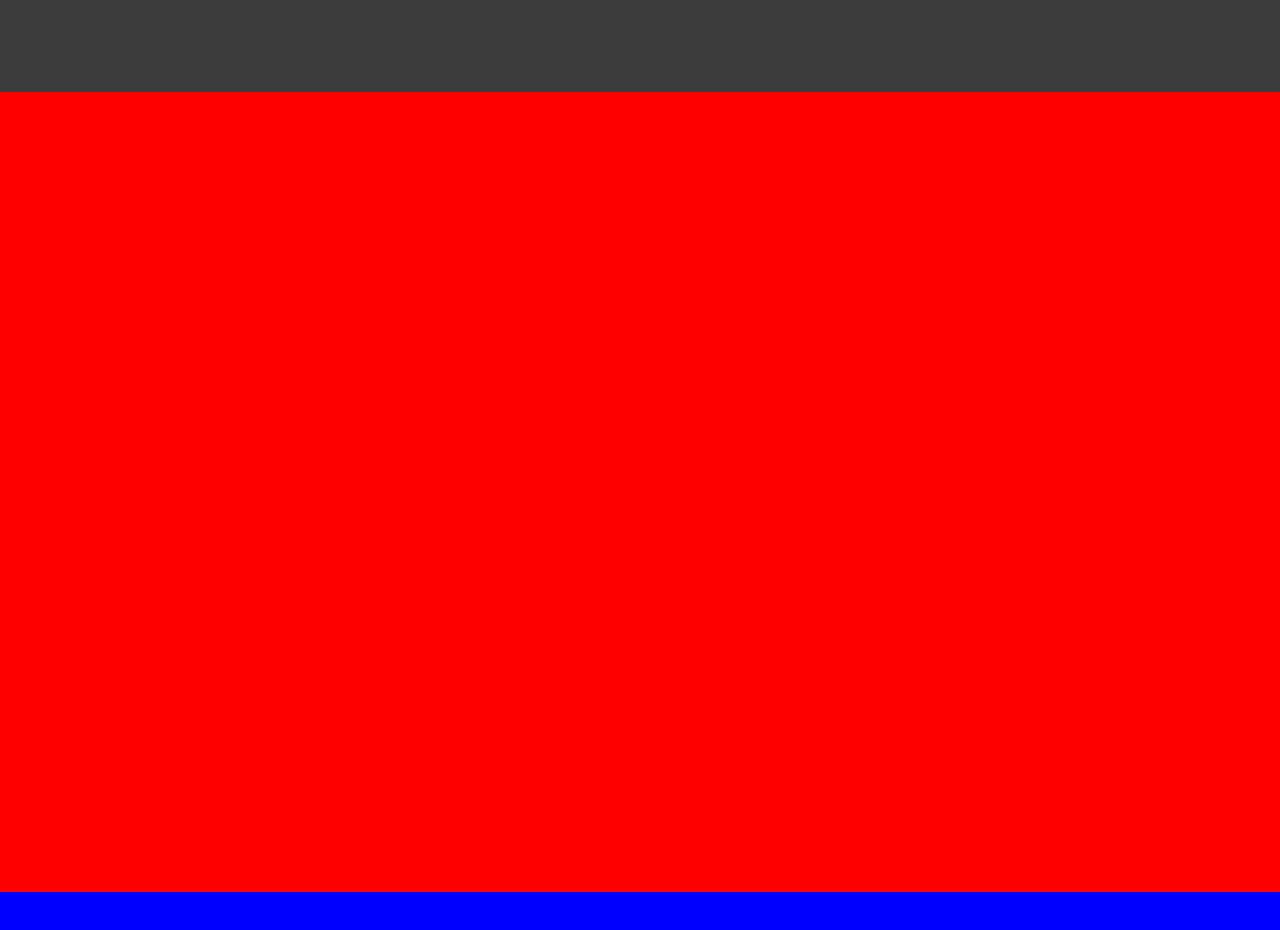
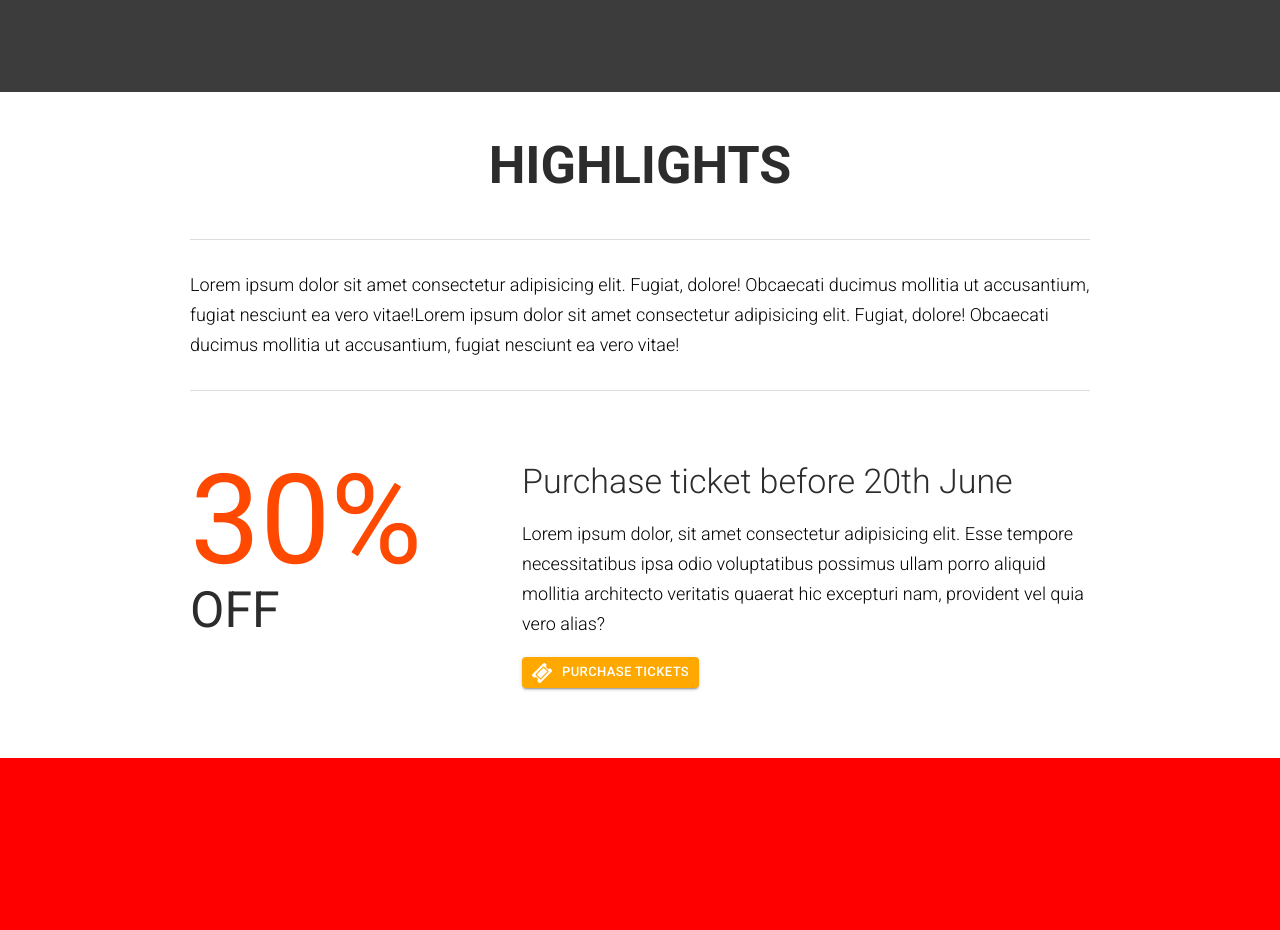
Before and after one commit to chaviduKW/the_venue, a React (Vite) app: page / in a window 1280 px wide. Shown: the part 1380-2310 px from the top of the page. Built offline with nearby package versions, Linux system fonts and the light colour scheme.

Commit message:
feat: highlights

```diff
--- a/src/App.tsx
+++ b/src/App.tsx
@@ -5,6 +5,7 @@ import Header from './components/header_footer/Header';
 import Footer from './components/header_footer/Footer';
 import Featured from './components/featured';
 import VenueNfo from './components/venueNfo';
+import Highlights from './components/highlights';
 
 
 const App = ()=> {
@@ -21,6 +22,10 @@ const App = ()=> {
         <VenueNfo/>
       </>
 
+      <>
+        <Highlights/>
+      </>
+
       <div style={{backgroundColor:'red',height:'800px'}}></div>
       <div style={{backgroundColor:'blue',height:'800px'}}></div>
       <div style={{backgroundColor:'green',height:'800px'}}></div>
--- /dev/null
+++ b/src/components/highlights/Description.tsx
@@ -0,0 +1,20 @@
+import {Fade} from 'react-awesome-reveal';
+
+const Description = () =>{
+    return(
+        <Fade>
+            <div className="center_wrapper">
+                <h2>Highlights</h2>
+                <div className='highlight_description'>
+                    Lorem ipsum dolor sit amet consectetur adipisicing elit.
+                    Fugiat, dolore! Obcaecati ducimus mollitia ut accusantium,
+                    fugiat nesciunt ea vero vitae!Lorem ipsum dolor sit amet consectetur adipisicing elit.
+                    Fugiat, dolore! Obcaecati ducimus mollitia ut accusantium,
+                    fugiat nesciunt ea vero vitae!
+                </div>
+            </div>
+        </Fade>
+    )
+}
+
+export default Description
--- /dev/null
+++ b/src/components/highlights/Discount.tsx
@@ -0,0 +1,65 @@
+import {useState, useEffect} from 'react';
+import {Fade,Slide} from 'react-awesome-reveal';
+import MyButton from '../utils/MyButton';
+
+const Discount = () =>{
+
+    const end = 30;
+    const [start,setStart]= useState(0);
+    const porcentage = ()=>{
+        if(start<end){
+            setStart(prevCount => prevCount+1);
+        }
+    }
+
+    useEffect(()=>{
+        if(start>0 && start<end ){
+            setTimeout(()=>{
+                setStart(prevCount => prevCount+1);
+            },30)
+        }
+    },[start])
+
+    return(
+        <div className="center_wrapper">
+            <div className="discount_wrapper">
+                <Fade
+                    onVisibilityChange={(inView)=>{
+                        if(inView){
+                            porcentage();
+                        }
+                    }}
+                >
+                    <div className="discount_porcentage">
+                        <span>{start}%</span>
+                        <span>OFF</span>
+                    </div>
+                </Fade>
+
+                <Slide direction='right'>
+                    <div className="discount_description">
+                        <h3>Purchase ticket before 20th June</h3>
+                        <p>
+                            Lorem ipsum dolor, sit amet consectetur adipisicing elit. Esse tempore necessitatibus
+                            ipsa odio voluptatibus possimus ullam porro aliquid mollitia architecto veritatis
+                            quaerat hic excepturi nam, provident vel quia vero alias?
+                        </p>
+
+                        <MyButton
+                            text="purchase tickets"
+                            link= "http://google.com"
+                            size="small"
+                            style={{
+                                background:'#ffa800',
+                                color:'#fffff'
+                            }}
+                            iconTicket={true}
+                        />
+                    </div>
+                </Slide>
+            </div>
+        </div>
+    )
+}
+
+export default Discount
--- /dev/null
+++ b/src/components/highlights/index.tsx
@@ -0,0 +1,13 @@
+import Description from './Description'
+import Discount from './Discount'
+
+const Highlights = () =>{
+    return(
+        <div className="highlight_wrapper">
+            <Description/>
+            <Discount/>
+        </div>
+    )
+}
+
+export default Highlights
--- /dev/null
+++ b/src/components/utils/MyButton.tsx
@@ -0,0 +1,42 @@
+import Button from '@mui/material/Button';
+
+import TicketIcon from '../../resources/images/icons/ticket.png';
+
+type ButtonProps = {
+    text:string
+    link:string
+    size?:'small' | 'medium' | 'large'
+    style?:{
+        background:string
+        color:string
+    }
+    iconTicket?:boolean
+}
+
+const MyButton = ({text,link,size,style,iconTicket}:ButtonProps) =>{
+
+    return(
+        <Button
+            href = {link}
+            variant='contained'
+            size={size? size : 'large'}
+            style={{
+                background:'#8e8e8e',
+                color:"#fffff",
+                ...style
+            }}
+        >
+            {iconTicket?
+            <img
+                src={TicketIcon}
+                className='iconImage'
+                alt='icon_button'
+            />
+            :null
+        }
+            {text}
+        </Button>
+    )
+}
+
+export default MyButton
```
